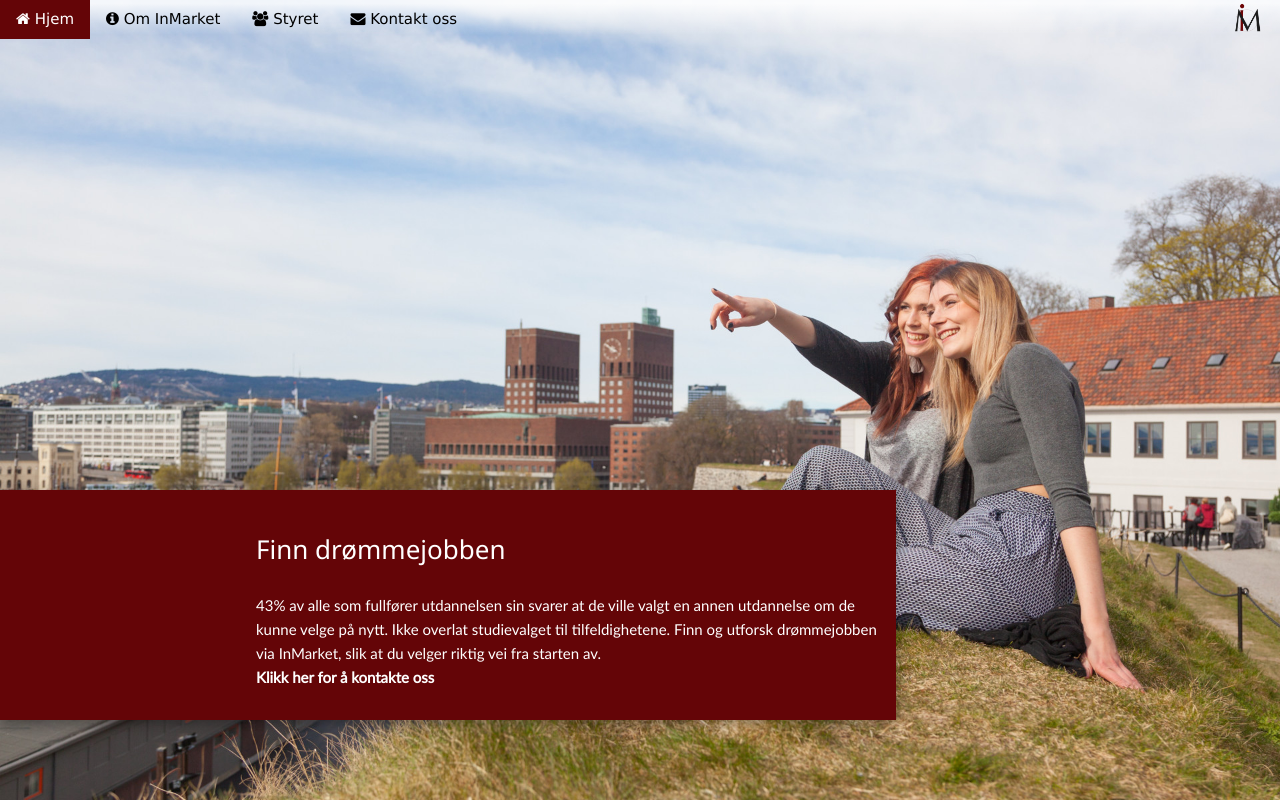
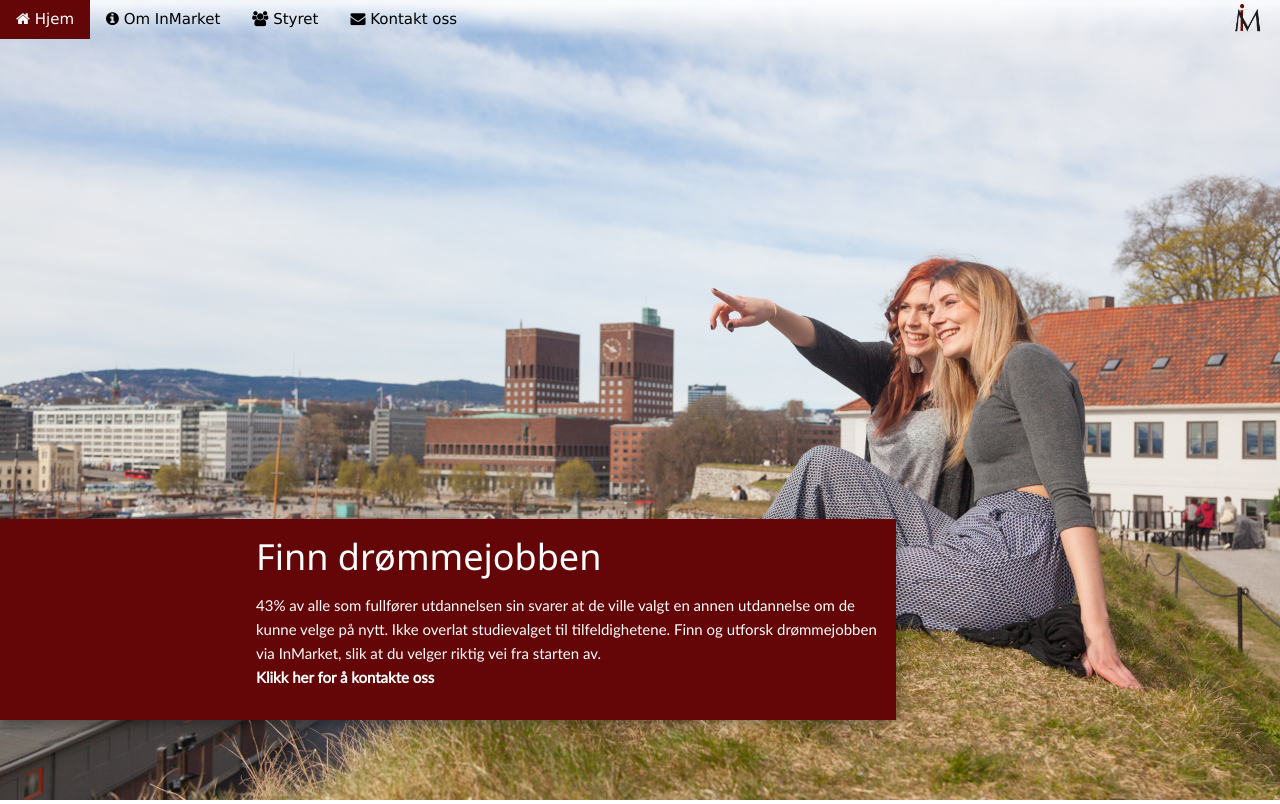
Before and after one commit to askbk/inmarket.as, a PHP site: page / in a window 1280 px wide. Shown: the top 804 px of the page. Run offline with PHP 8.4, Linux system fonts and the light colour scheme.

Commit message:
navbar style improvement. slideshow textbox style improvement.

```diff
--- a/index.html
+++ b/index.html
@@ -40,53 +40,53 @@
             <div class="w3-card-4 slideshowText-mobile w3-hide-medium w3-hide-large">
                 <a href="#kontakt"><p>Finn drømmejobben ved å utforske arbeidsmarkedet via InMarket.</p></a>
             </div>
+            <a href="#kontakt">
                 <div class="w3-card-4 slideshowText w3-hide-small">
-                <a href="#kontakt">
-                    <h3 class="slideshowHeader">Finn drømmejobben</h3>
+                    <h2 class="slideshowHeader">Finn drømmejobben</h2>
                     <p>
                         43% av alle som fullfører utdannelsen sin svarer at de ville valgt en annen utdannelse om de kunne velge på nytt. Ikke overlat studievalget til tilfeldighetene. Finn og utforsk drømmejobben via InMarket, slik at du velger riktig vei fra starten av.<br><b>Klikk her for å kontakte oss</b>
                     </p>
+                </div>
             </a>
-            </div>
         </div>
         <div class="bgimg-2 mySlides">
             <div class="w3-card-4 slideshowText-mobile w3-hide-medium w3-hide-large">
                 <a href="#kontakt"><p>InMarket lar bedrifter og fremtidige arbeidstakere komme i kontakt med hverandre.</p></a>
             </div>
+            <a href="#kontakt">
                 <div class="w3-card-4 slideshowText w3-hide-small">
-                <a href="#kontakt">
-                    <h3 class="slideshowHeader">Kom i kontakt med fremtidige arbeidstakere</h3>
+                    <h2 class="slideshowHeader">Kom i kontakt med fremtidige arbeidstakere</h2>
                     <p>
                         InMarket lar bedrifter og fremtidige arbeidstakere komme i kontakt med hverandre tidligere enn noen gang før. Tilhører du en bedrift som ønsker å samarbeide med InMarket? Bruk kontaktskjemaet på nettsiden, så responderer vi så snart vi kan.<br><b>Klikk her for å kontakte oss</b>
                     </p>
+                </div>
             </a>
-            </div>
         </div>
         <div class="bgimg-3 mySlides">
             <div class="w3-card-4 slideshowText-mobile w3-hide-medium w3-hide-large">
-                <a href="#kontakt"><p>InMarket – Viser veien videre</p></a>
+                <a href="#kontakt"><p>InMarket – viser veien videre</p></a>
             </div>
+            <a href="#kontakt">
                 <div class="w3-card-4 slideshowText w3-hide-small">
-                <a href="#kontakt">
-                    <h3 class="slideshowHeader">InMarket – Viser veien videre</h3>
+                    <h2 class="slideshowHeader">InMarket – Viser veien videre</h2>
                     <p>
                         InMarket Norge er en ny bedrift som tilbyr gratis informasjon og erfaring blant videregående elever om arbeidsmarkedet og jobbene som finnes der ute. Vi knytter sammen elever, studenter, bedrifter og universiteter slik at alle tjener på det.<br><b>InMarket – Viser veien videre</b>
                     </p>
+                </div>
             </a>
-            </div>
         </div>
         <div class="bgimg-4 mySlides">
             <div class="w3-card-4 slideshowText-mobile w3-hide-medium w3-hide-large">
                 <a href="#kontakt"><p>Elevgruppene til InMarket har studenter som veiledere og kontaktpersoner.</p></a>
             </div>
+            <a href="#kontakt">
                 <div class="w3-card-4 slideshowText w3-hide-small">
-                <a href="#kontakt">
-                    <h3 class="slideshowHeader">Elevgruppene våre har studenter som veiledere</h3>
+                    <h2 class="slideshowHeader">Elevgruppene våre har studenter som veiledere</h2>
                     <p>
                         Elevgruppene til InMarket har studenter som veiledere. Dette gjør at elevene lærer mer om studieløpet til den aktuelle jobben, og studenten kan knytte kontakt til bedriften. Er du student og vil jobbe i InMarket? Bruk kontaktskjemaet, og du vil høre fra oss.<br><b>Klikk her for å kontakte oss</b>
                     </p>
+                </div>
             </a>
-            </div>
         </div>
     </div>
 
--- a/js/navbar.js
+++ b/js/navbar.js
@@ -5,7 +5,7 @@ window.onscroll = function() {
 
 function myFunction() {
     var navbar = document.getElementById("navbar");
-    if (document.body.scrollTop > 100 || document.documentElement.scrollTop > 100) {
+    if (document.body.scrollTop > window.innerHeight || document.documentElement.scrollTop > window.innerHeight) {
         navbar.className = "w3-bar w3-card-2 w3-animate-top w3-white navbar-accent w3-theme-text-red w3-border-bottom";
     } else {
         navbar.className = navbar.className.replace(" w3-card-2 w3-animate-top w3-white navbar-accent w3-theme-text-red w3-border-bottom", "");
--- a/style/style.css
+++ b/style/style.css
@@ -19,6 +19,8 @@ body, html {
 .slideshowHeader {
     color: inherit;
     text-align: left;
+    line-height: 1.2;
+    margin: 0;
 }
 
 .slideshowText {
```
Lines whose indentation alone changed are shown as unchanged.
